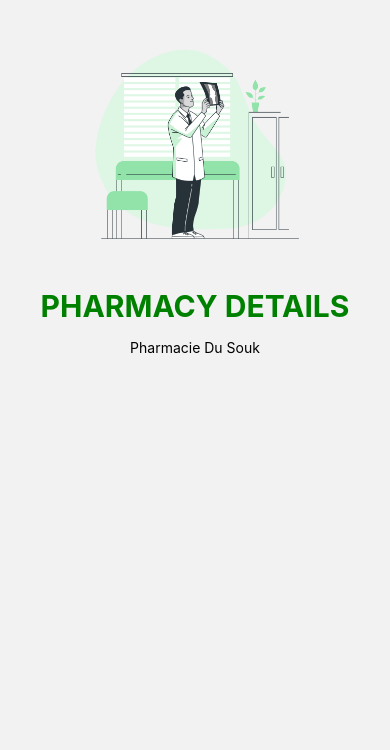
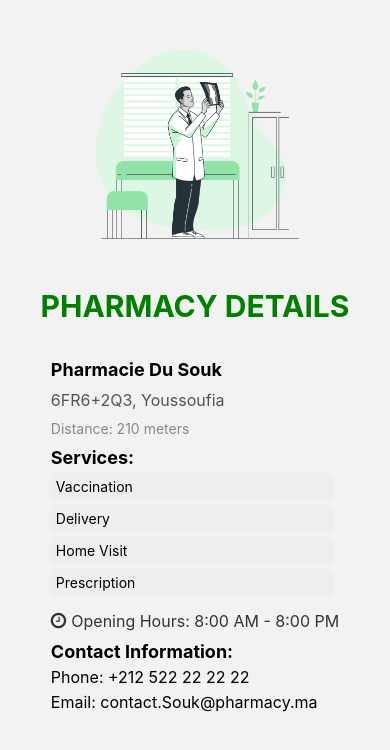
Before and after one commit to faissal17/PharmacyGuard, a React Native app: screen /Home in a window 390 px wide. Both pictures are taken after a click on the element "Pharmacie Du Souk". Shown: the top 750 px of the page. Built offline with nearby package versions, Linux system fonts and the light colour scheme; grey boxes are pictures that could not be loaded.

Commit message:
project is finished

```diff
--- a/src/components/common/CustomNavbar.js
+++ b/src/components/common/CustomNavbar.js
@@ -8,7 +8,6 @@ import FavoritesScreen from '../screens/FavoritesScreen';
 
 const Tab = createBottomTabNavigator();
 
-const PharmacyDetailsScreenName = 'Pharmacy Details';
 const SettingScreenName = 'Settings';
 const PharmacyListScreenName = 'Pharmacy List';
 const FavoritesScreenName = 'Favorites ';
@@ -27,9 +26,7 @@ const CustomNavbar = () => {
             case PharmacyListScreenName:
               iconName = focused ? 'home' : 'home-outline';
               break;
-            case PharmacyDetailsScreenName:
-              iconName = focused ? 'list' : 'list-outline';
-              break;
+
             case FavoritesScreenName:
               iconName = focused ? 'heart' : 'heart-outline';
               break;
@@ -53,10 +50,7 @@ const CustomNavbar = () => {
         component={PharmacyListScreen}
       />
       <Tab.Screen name={FavoritesScreenName} component={FavoritesScreen} />
-      <Tab.Screen
-        name={PharmacyDetailsScreenName}
-        component={PharmacyDetailsScreen}
-      />
+
       <Tab.Screen name={SettingScreenName} component={SettingScreen} />
     </Tab.Navigator>
   );
--- a/src/components/screens/PharmacyDetailsScreen.js
+++ b/src/components/screens/PharmacyDetailsScreen.js
@@ -1,12 +1,19 @@
-import { View, Text, useWindowDimensions, Image } from 'react-native';
+import {
+  View,
+  Text,
+  useWindowDimensions,
+  Image,
+  ScrollView,
+} from 'react-native';
 import React from 'react';
 import Details from '../../assets/images/Details.png';
 import { PharmacyDetailsScreenStyle } from '../../styles/globalStyle';
+import { FontAwesome } from '@expo/vector-icons';
 const PharmacyDetailsScreen = ({ route }) => {
   const { height } = useWindowDimensions();
   const { item } = route.params;
   return (
-    <React.Fragment>
+    <ScrollView>
       <View style={PharmacyDetailsScreenStyle.container}>
         <Image
           source={Details}
@@ -14,9 +21,48 @@ const PharmacyDetailsScreen = ({ route }) => {
           resizeMode="contain"
         />
         <Text style={PharmacyDetailsScreenStyle.text}>Pharmacy Details</Text>
-        <Text>{item.name}</Text>
+        <Image
+          source={{ uri: item.images[0] }}
+          style={PharmacyDetailsScreenStyle.image}
+        />
+
+        <View style={PharmacyDetailsScreenStyle.detailsContainer}>
+          <Text style={PharmacyDetailsScreenStyle.name}>{item.name}</Text>
+          <Text style={PharmacyDetailsScreenStyle.address}>{item.address}</Text>
+          <Text
+            style={PharmacyDetailsScreenStyle.distance}
+          >{`Distance: ${item.distance} meters`}</Text>
+
+          <View style={PharmacyDetailsScreenStyle.servicesContainer}>
+            <Text style={PharmacyDetailsScreenStyle.servicesTitle}>
+              Services:
+            </Text>
+            {item.services.map((service, index) => (
+              <Text key={index} style={PharmacyDetailsScreenStyle.service}>
+                {service}
+              </Text>
+            ))}
+          </View>
+
+          <View style={PharmacyDetailsScreenStyle.openingHoursContainer}>
+            <FontAwesome name="clock-o" size={18} color="#333" />
+            <Text
+              style={PharmacyDetailsScreenStyle.openingHours}
+            >{`Opening Hours: ${item.openingHours} - ${item.closingHours}`}</Text>
+          </View>
+
+          <Text style={PharmacyDetailsScreenStyle.contactTitle}>
+            Contact Information:
+          </Text>
+          <Text
+            style={PharmacyDetailsScreenStyle.contactInfo}
+          >{`Phone: ${item.phone}`}</Text>
+          <Text
+            style={PharmacyDetailsScreenStyle.contactInfo}
+          >{`Email: ${item.email}`}</Text>
+        </View>
       </View>
-    </React.Fragment>
+    </ScrollView>
   );
 };
 
--- a/src/styles/globalStyle.js
+++ b/src/styles/globalStyle.js
@@ -170,4 +170,61 @@ export const PharmacyDetailsScreenStyle = StyleSheet.create({
     textTransform: 'uppercase',
     paddingVertical: 15,
   },
+  detailsContainer: {
+    padding: 20,
+  },
+  title: {
+    fontSize: 24,
+    fontWeight: 'bold',
+    marginBottom: 10,
+  },
+  name: {
+    fontSize: 18,
+    fontWeight: 'bold',
+    marginBottom: 10,
+  },
+  address: {
+    fontSize: 16,
+    color: '#555',
+    marginBottom: 10,
+  },
+  distance: {
+    fontSize: 14,
+    color: '#888',
+    marginBottom: 10,
+  },
+  servicesContainer: {
+    marginBottom: 10,
+  },
+  servicesTitle: {
+    fontSize: 18,
+    fontWeight: 'bold',
+    marginBottom: 5,
+  },
+  service: {
+    backgroundColor: '#eee',
+    padding: 5,
+    marginRight: 5,
+    marginBottom: 5,
+    borderRadius: 5,
+  },
+  openingHoursContainer: {
+    flexDirection: 'row',
+    alignItems: 'center',
+    marginBottom: 10,
+  },
+  openingHours: {
+    marginLeft: 5,
+    fontSize: 16,
+    color: '#333',
+  },
+  contactTitle: {
+    fontSize: 18,
+    fontWeight: 'bold',
+    marginBottom: 5,
+  },
+  contactInfo: {
+    fontSize: 16,
+    marginBottom: 5,
+  },
 });
```
